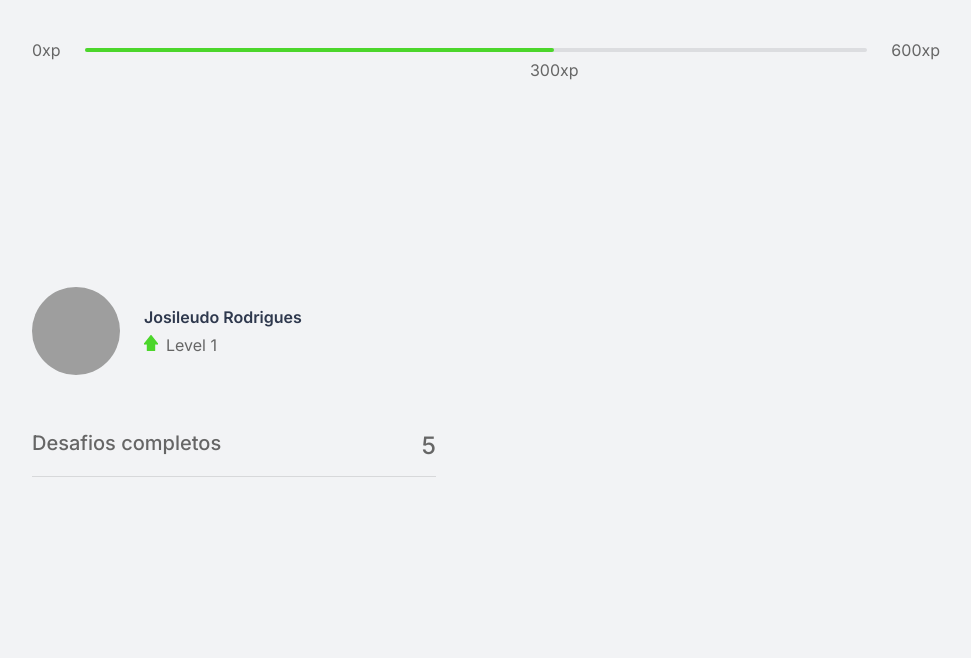
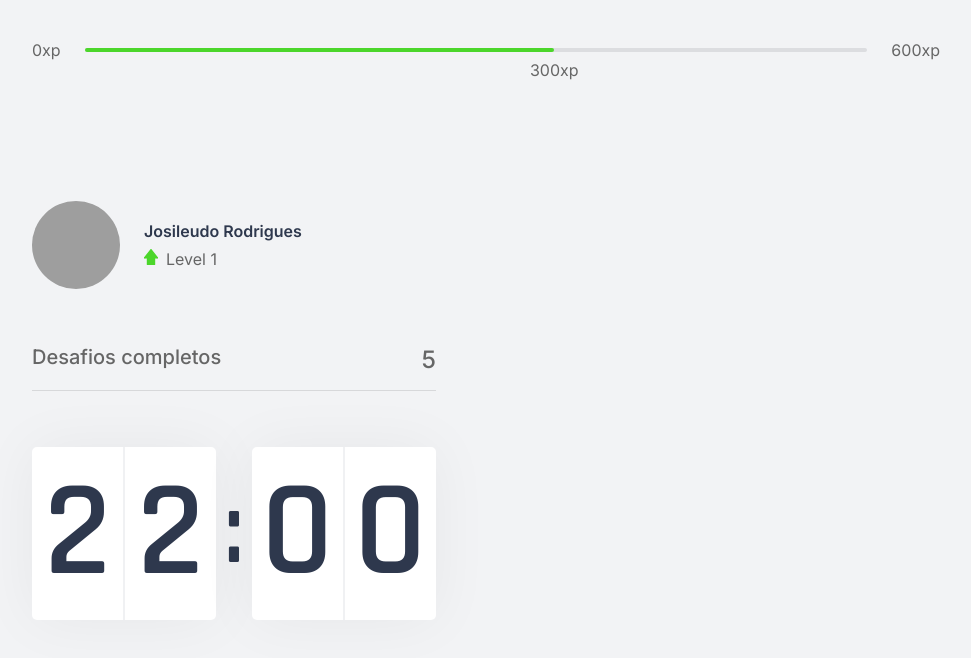
Before and after one commit to josileudo/Moveit, a Next.js app: page / in a window 1280 px wide. Shown: the top 658 px of the page, without its empty margins (154-1125 px from the left). Built offline with nearby package versions, Linux system fonts and the light colour scheme; grey boxes are pictures that could not be loaded.

Commit message:
estilo do countdown

```diff
--- a/src/components/CompletedChallenges.tsx
+++ b/src/components/CompletedChallenges.tsx
@@ -1,4 +1,4 @@
-import styles from "../styles/pages/CompletedChallenges.module.css"
+import styles from "../styles/components/CompletedChallenges.module.css"
 
 export function CompletedChallenges (){
   return (
--- /dev/null
+++ b/src/components/Countdown.tsx
@@ -0,0 +1,18 @@
+import styles from '../styles/components/Countdown.module.css'
+
+export function Countdown() {
+  return (
+    <div className= {styles.countdownContainer}>
+      <div>
+        <span>2</span>
+        <span>2</span>
+      </div>
+      <span>:</span>
+      <div>
+        <span>0</span>
+        <span>0</span>
+      </div>
+
+    </div>
+  )
+}
--- a/src/components/Profile.tsx
+++ b/src/components/Profile.tsx
@@ -1,4 +1,4 @@
-import styles from "../styles/pages/Profile.module.css"
+import styles from "../styles/components/Profile.module.css"
 
 export function Profile(){
   return (
--- a/src/pages/index.tsx
+++ b/src/pages/index.tsx
@@ -3,6 +3,7 @@
 
 import styles from "../styles/pages/Home.module.css"
 import { CompletedChallenges } from "../components/CompletedChallenges"
+import { Countdown } from "../components/Countdown"
 
 export default function Home() {
   return (
@@ -12,6 +13,7 @@
         <div>
           <Profile/>
           <CompletedChallenges/>
+          <Countdown/>
         </div>
         <div>
 
--- /dev/null
+++ b/src/styles/components/Countdown.module.css
@@ -0,0 +1,38 @@
+.countdownContainer {
+  display: flex;
+  align-items: center;
+  font-family: Rajdhani;
+  font-weight: 600;
+  color: var(--title);
+}
+
+.countdownContainer > div {
+  flex: 1;
+
+  display: flex;
+  justify-content: space-evenly;
+  align-items: center;
+
+  background: var(--white);
+  box-shadow: 0 0 60px rgba(0, 0, 0, 0.05);
+  border-radius: 5px;
+  font-size: 8.5rem;
+  text-align: center;
+}
+
+.countdownContainer > div span {
+  flex: 1;
+}
+
+.countdownContainer > div span:first-child {
+  border-right: 1px solid #f0f1f3;
+}
+
+.countdownContainer > div span:last-child {
+  border-left: 1px solid #f0f1f3;
+}
+
+.countdownContainer > span {
+  font-size: 6.25rem;
+  margin: 0 0.5rem;
+}
```
Also changed, not shown: src/styles/components/CompletedChallenges.module.css (renamed from src/styles/pages/CompletedChallenges.module.css), src/styles/components/Profile.module.css (renamed from src/styles/pages/Profile.module.css).
